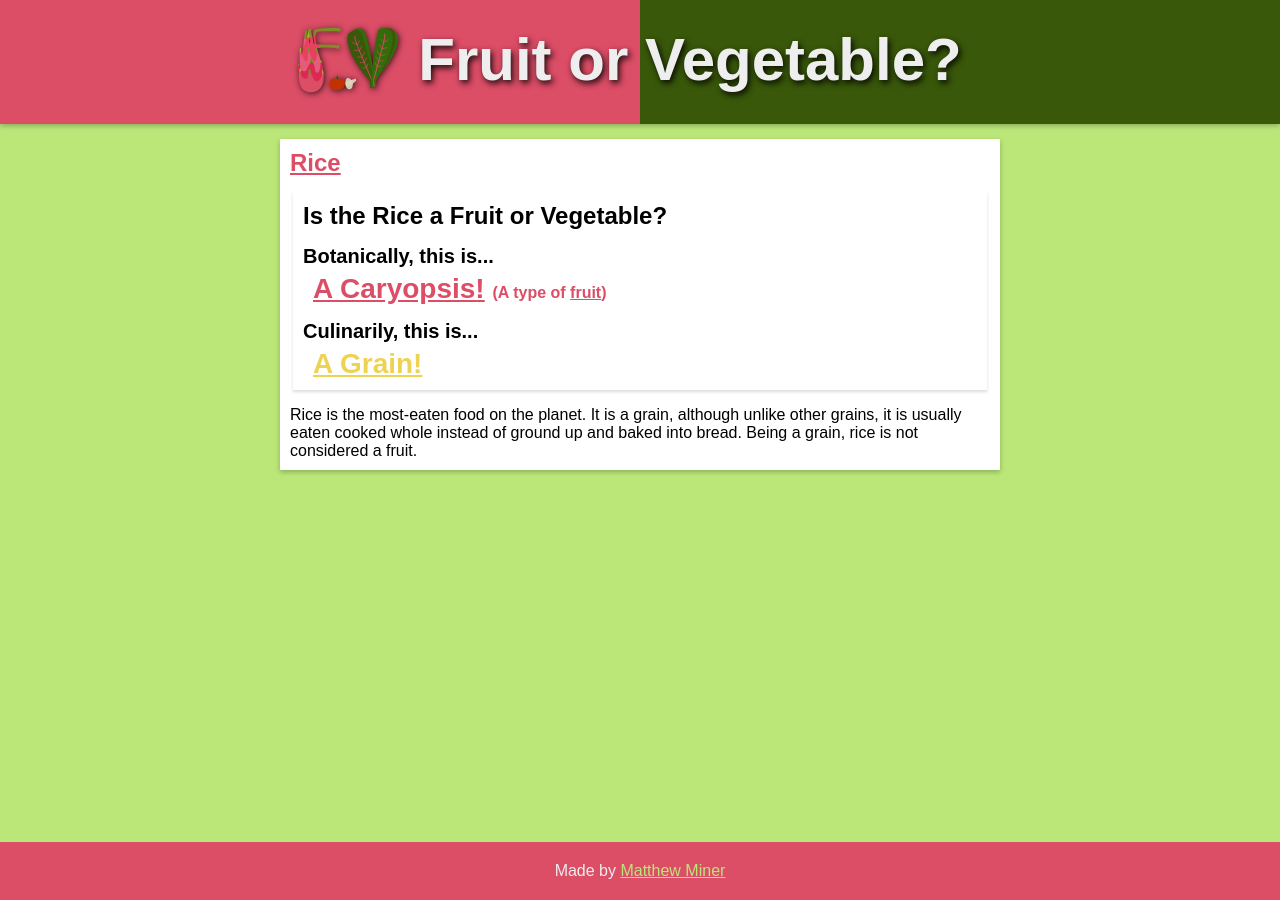
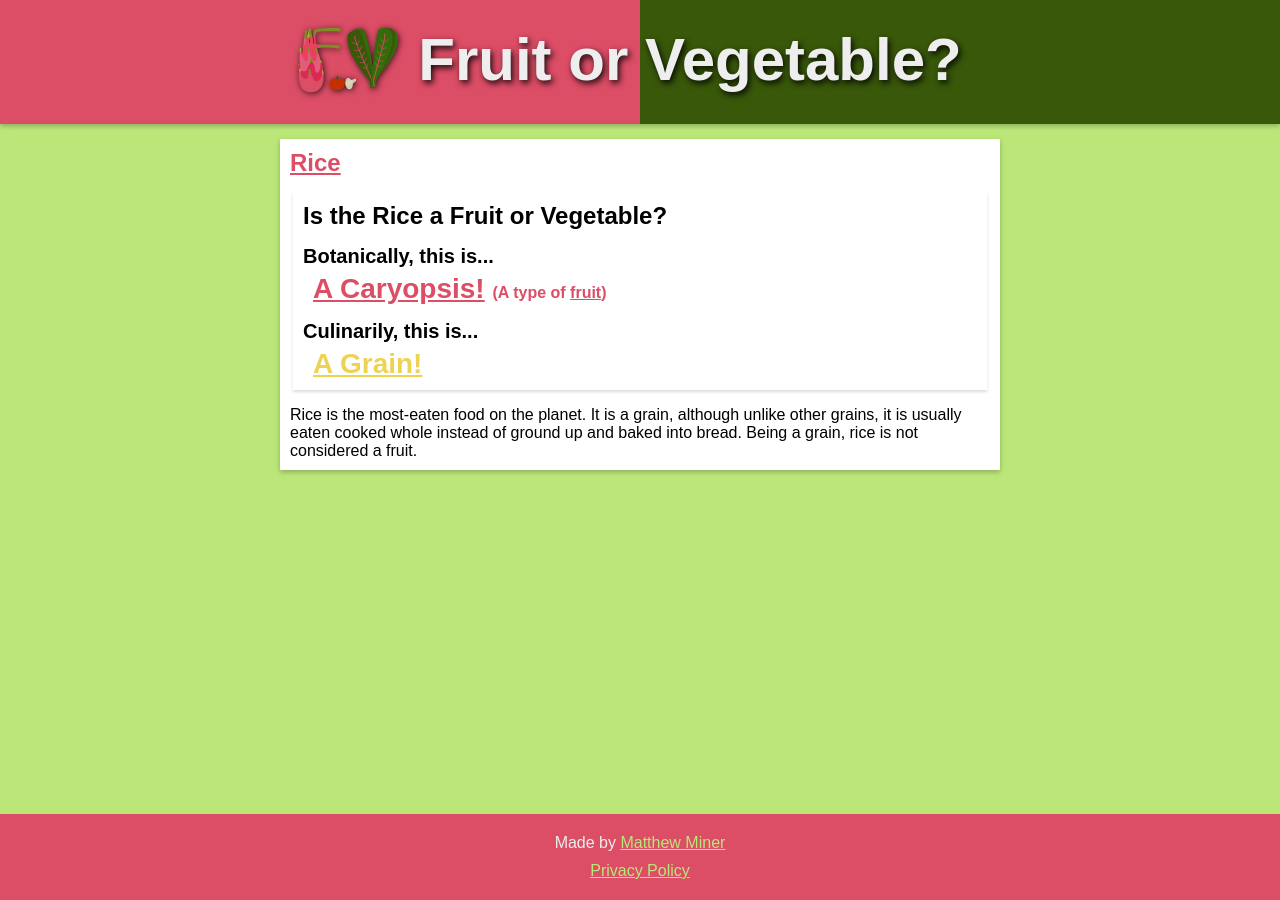
Before and after one commit to mminer237/fruitorvegetable, a Jekyll site: the page built from _items/rice.md, in a window 1280 px wide. Built offline with Jekyll 4.4.1, drawn with Linux system fonts in a browser that asks for light colours.

Commit message:
Add privacy policy

```diff
--- a/_includes/footer.html
+++ b/_includes/footer.html
@@ -1 +1,4 @@
-<footer>Made by <a href="{{ site.author.site }}">{{ site.author.name }}</a></footer>
+<footer>
+	<div>Made by <a href="{{ site.author.site }}">{{ site.author.name }}</a></div>
+	<div><a href="/privacy-policy">Privacy Policy</a></div>
+</footer>
--- a/css/style.scss
+++ b/css/style.scss
@@ -234,7 +234,10 @@ figcaption {
 footer {
 	background-color: $primary-color;
 	color: #EEE;
-	padding: 20px;
+	padding: 10px;
+	div {
+		margin: 10px;
+	}
 	a {
 		color: $lightish-secondary-color;
 	}
```
Also changed, not shown: _pages/privacy-policy.html (added, +12 -0 lines).
